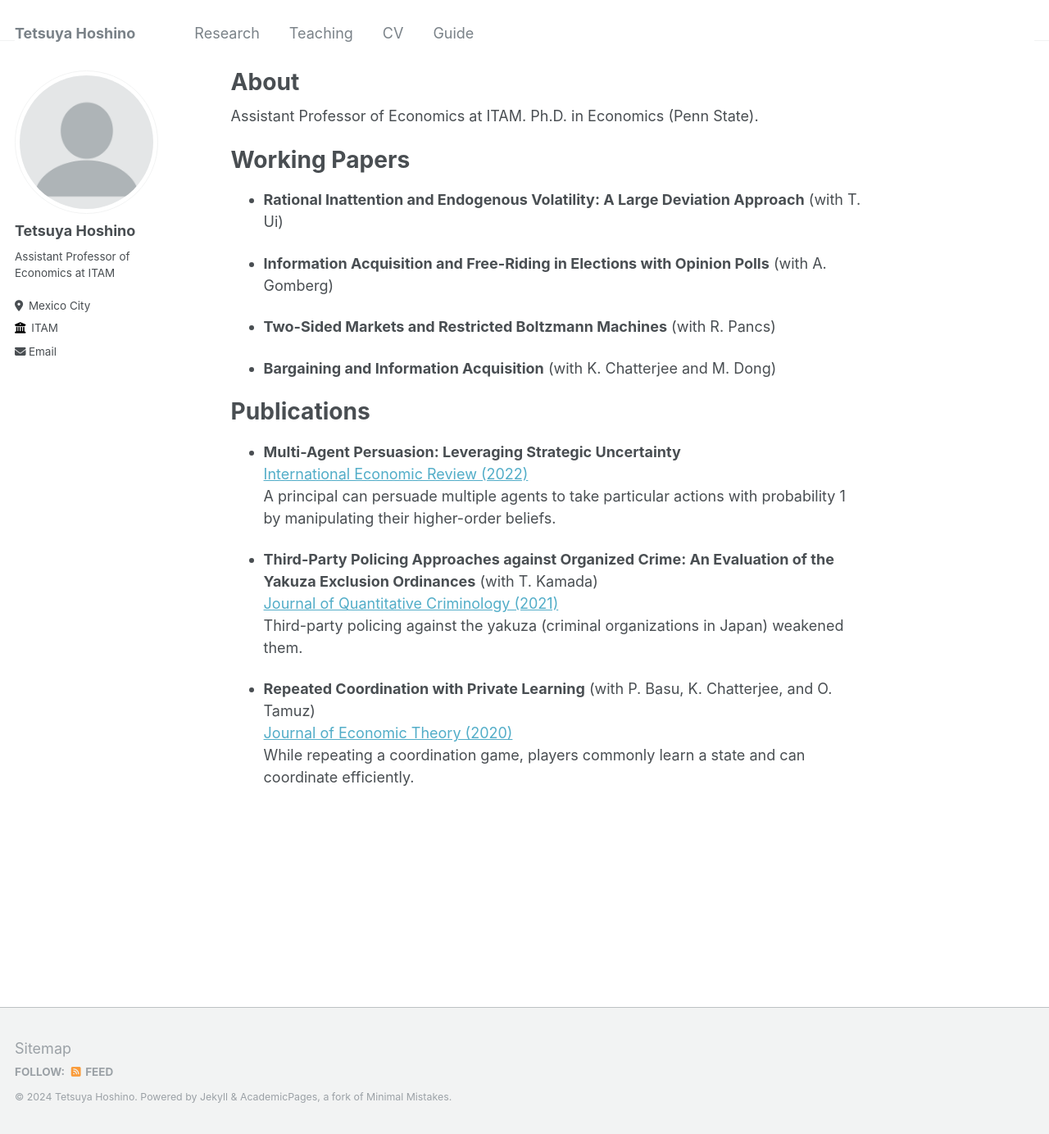
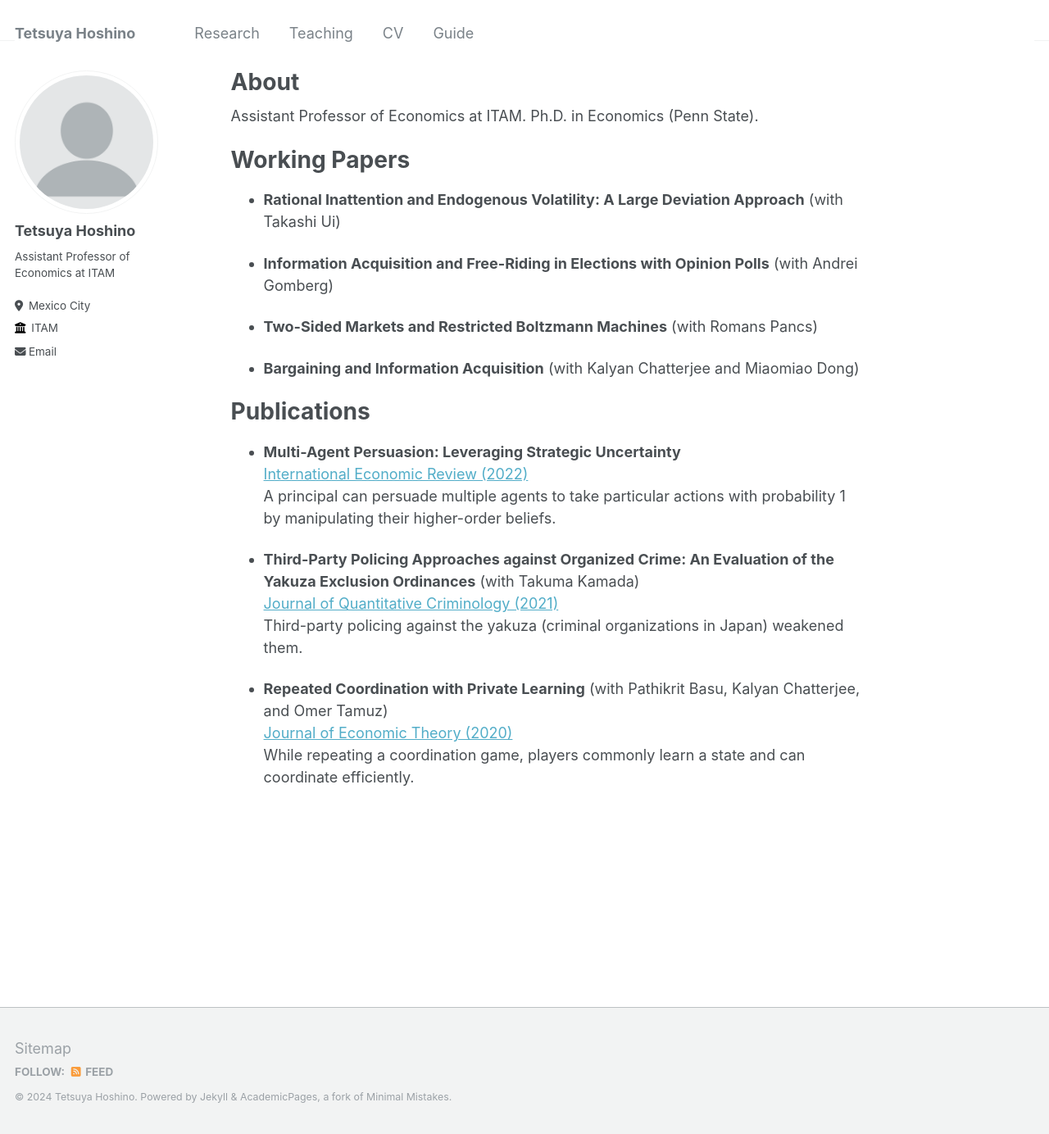
Before and after one commit to tetsuyahoshino137/tetsuyahoshino137.github.io, a Jekyll site: the page built from _pages/about.md, in a window 1280 px wide and 1384 px high. Shown: the whole window at 82% size. Built offline with Jekyll 4.4.1, drawn with Linux system fonts in a browser that asks for light colours.

Commit message:
Update about.md

```diff
--- a/_pages/about.md
+++ b/_pages/about.md
@@ -11,13 +11,13 @@ Assistant Professor of Economics at ITAM. Ph.D. in Economics (Penn State).
 
 Working Papers
 ======
-- **Rational Inattention and Endogenous Volatility: A Large Deviation Approach** (with T. Ui)
+- **Rational Inattention and Endogenous Volatility: A Large Deviation Approach** (with Takashi Ui)
 
-- **Information Acquisition and Free-Riding in Elections with Opinion Polls** (with A. Gomberg)
+- **Information Acquisition and Free-Riding in Elections with Opinion Polls** (with Andrei Gomberg)
 
-- **Two-Sided Markets and Restricted Boltzmann Machines** (with R. Pancs)
+- **Two-Sided Markets and Restricted Boltzmann Machines** (with Romans Pancs)
 
-- **Bargaining and Information Acquisition** (with K. Chatterjee and M. Dong)
+- **Bargaining and Information Acquisition** (with Kalyan Chatterjee and Miaomiao Dong)
 
 Publications
 ======
@@ -25,10 +25,10 @@ Publications
 [International Economic Review (2022)](https://onlinelibrary.wiley.com/doi/10.1111/iere.12546)
 A principal can persuade multiple agents to take particular actions with probability 1 by manipulating their higher-order beliefs.
 
-- **Third-Party Policing Approaches against Organized Crime: An Evaluation of the Yakuza Exclusion Ordinances** (with T. Kamada)
+- **Third-Party Policing Approaches against Organized Crime: An Evaluation of the Yakuza Exclusion Ordinances** (with Takuma Kamada)
 [Journal of Quantitative Criminology (2021)](https://link.springer.com/article/10.1007/s10940-020-09466-6)
 Third-party policing against the yakuza (criminal organizations in Japan) weakened them.
 
-- **Repeated Coordination with Private Learning** (with P. Basu, K. Chatterjee, and O. Tamuz)
+- **Repeated Coordination with Private Learning** (with Pathikrit Basu, Kalyan Chatterjee, and Omer Tamuz)
 [Journal of Economic Theory (2020)](https://www.sciencedirect.com/science/article/pii/S0022053120300995)
 While repeating a coordination game, players commonly learn a state and can coordinate efficiently.
```
